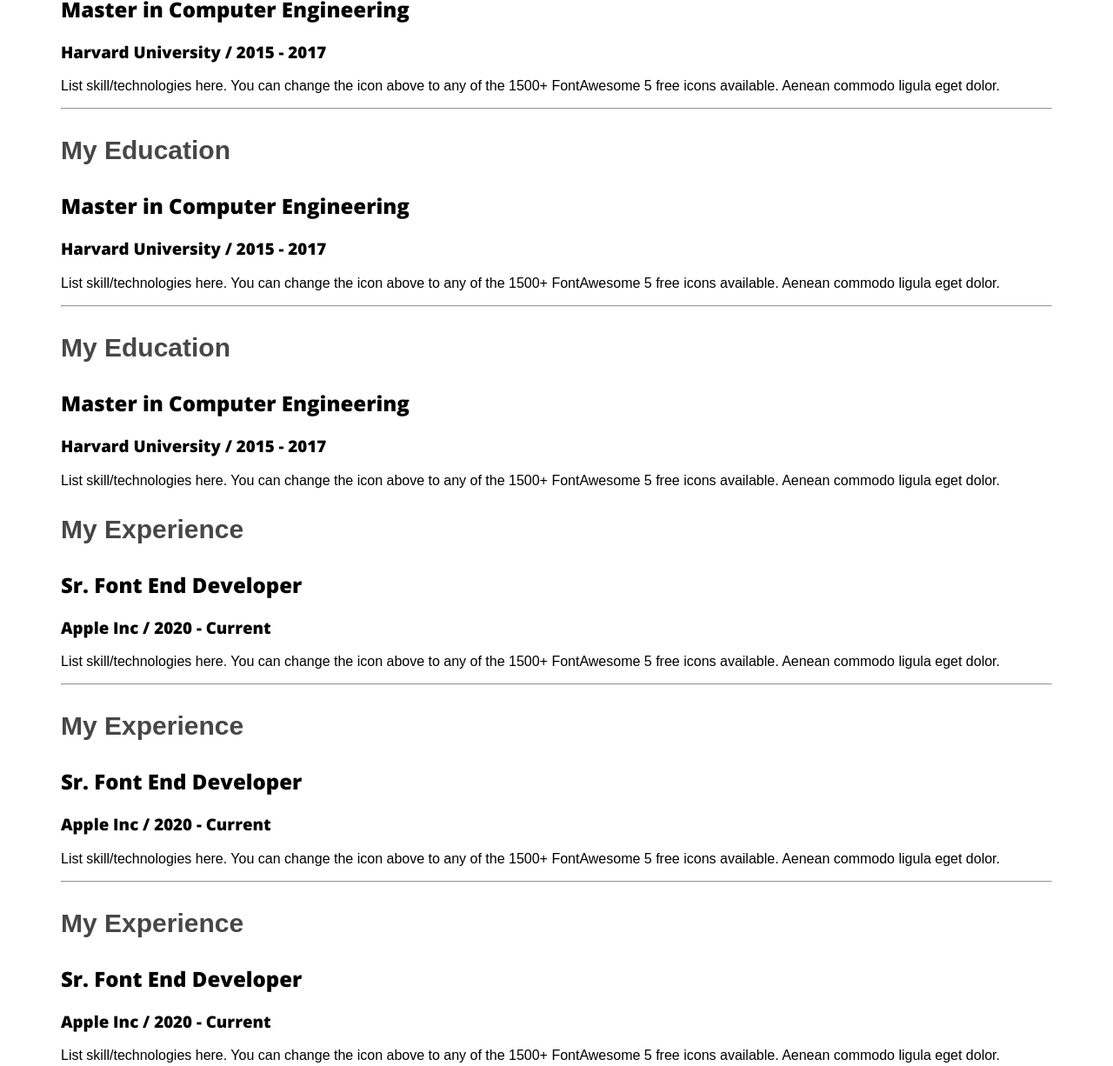
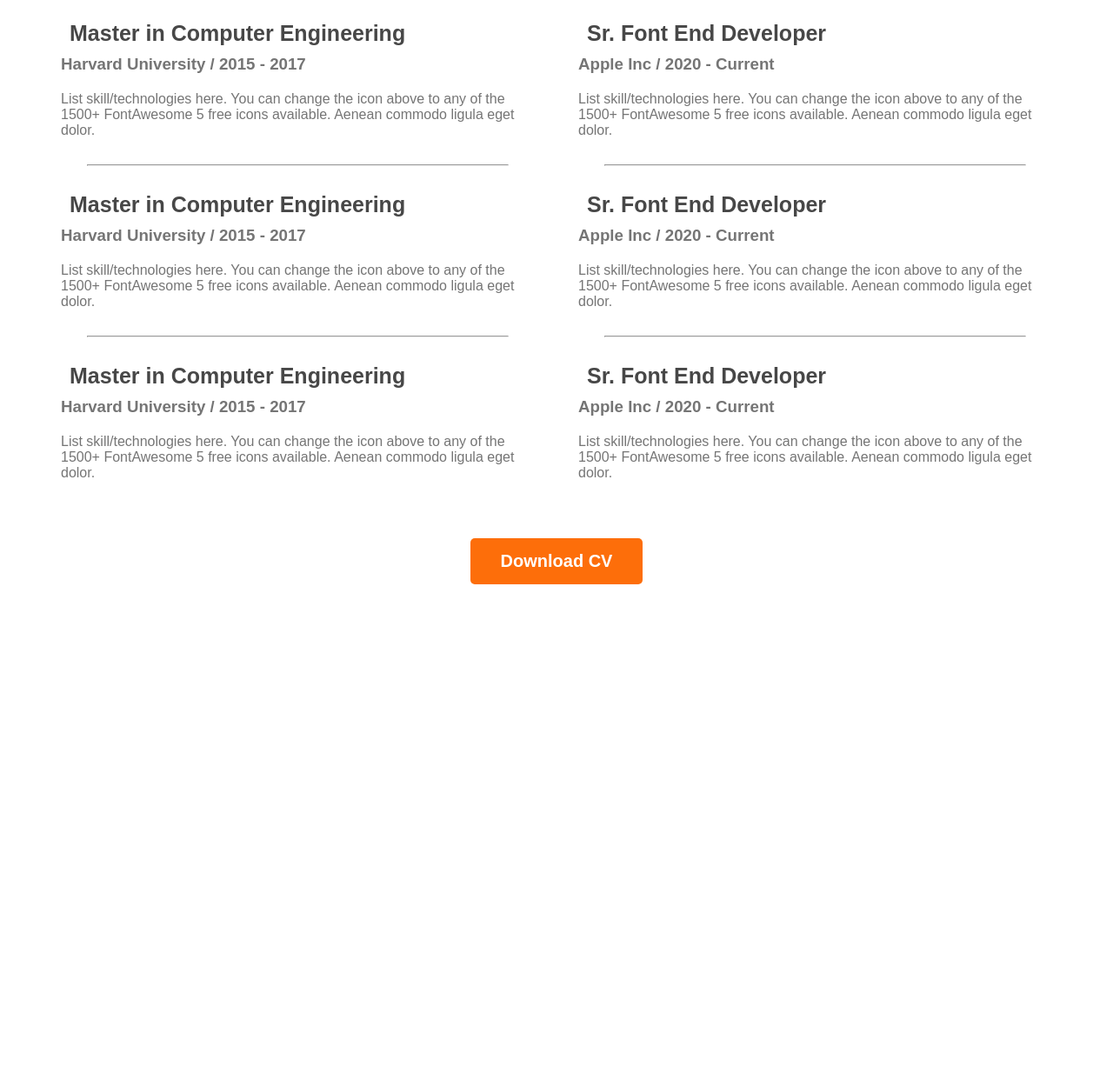
Before and after one commit to Nikita2x/web-developer-portfolio, a plain HTML site: page index.html in a window 1280 px wide. Shown: the part 2523-3749 px from the top of the page at 87% size. After the commit the page ends 3203 px from the top, so only its background shows below. Drawn offline with nearby package versions, Linux system fonts and the light colour scheme.

Commit message:
finished the resume section

```diff
--- a/index.css
+++ b/index.css
@@ -157,3 +157,29 @@ main section{
     font-size: 30px;
     font-weight: 700;
 }
+.resume-container{
+    display: flex;
+    gap: 50px;
+}
+.resume-item-title{
+    color: #474747;
+    font-family: sans-serif;
+    font-size: 25px;
+    font-weight: 700;
+    margin: 10px;
+}
+.resume-item-institute{
+    margin-bottom: 20px;
+    margin-top: 0;
+}
+.resume-item-institute, .resume-item-description{
+    color: #757575;
+    font-family: sans-serif;
+}
+.resume-container hr{
+    margin: 30px;
+}
+.download-cv{
+    text-align: center;
+    margin-top: 50px;
+}
--- a/index.html
+++ b/index.html
@@ -87,6 +87,7 @@
         <!--resume section-->
         <section>
             <h3 class="section-title">A summary of My Resume</h3>
+            <div class="resume-container">
             <div class="resume-column">
                 <h3 class="resume-column-title">My Education</h3>
                 <div class="resume-item">
@@ -95,20 +96,14 @@
                     <p class="resume-item-description">List skill/technologies here. You can change the icon above
                         to any of the 1500+ FontAwesome 5 free icons available. Aenean commodo ligula eget dolor.</p>
                 </div>
-            </div>
             <hr>
-            <div class="resume-column">
-                <h3 class="resume-column-title">My Education</h3>
                 <div class="resume-item">
                     <h2 class="resume-item-title">Master in Computer Engineering</h2>
                     <h3 class="resume-item-institute">Harvard University / 2015 - 2017</h3>
                     <p class="resume-item-description">List skill/technologies here. You can change the icon above
                         to any of the 1500+ FontAwesome 5 free icons available. Aenean commodo ligula eget dolor.</p>
                 </div>
-            </div>
             <hr>
-            <div class="resume-column">
-                <h3 class="resume-column-title">My Education</h3>
                 <div class="resume-item">
                     <h2 class="resume-item-title">Master in Computer Engineering</h2>
                     <h3 class="resume-item-institute">Harvard University / 2015 - 2017</h3>
@@ -124,26 +119,24 @@
                     <p class="resume-item-description">List skill/technologies here. You can change the icon above
                         to any of the 1500+ FontAwesome 5 free icons available. Aenean commodo ligula eget dolor.</p>
                 </div>
-            </div>
-                <hr>
-                <div class="resume-colmn">
-                    <h3 class="resume-column-title">My Experience</h3>
+                   <hr>
                     <div class="resume-item">
                         <h2 class="resume-item-title">Sr. Font End Developer</h2>
                         <h3 class="resume-item-institute">Apple Inc / 2020 - Current</h3>
                         <p class="resume-item-description">List skill/technologies here. You can change the icon above
                             to any of the 1500+ FontAwesome 5 free icons available. Aenean commodo ligula eget dolor.</p>
                     </div>
-                </div>
-                    <hr>
-                    <div class="resume-colmn">
-                        <h3 class="resume-column-title">My Experience</h3>
+                       <hr>
                         <div class="resume-item">
                             <h2 class="resume-item-title">Sr. Font End Developer</h2>
                             <h3 class="resume-item-institute">Apple Inc / 2020 - Current</h3>
                             <p class="resume-item-description">List skill/technologies here. You can change the icon above to any of the 1500+ FontAwesome 5 free icons available. Aenean commodo ligula eget dolor.</p>
                         </div>
-                    </div>
+            </div>
+            </div>
+            <div class="download-cv">
+                <button class="btn-primary">Download CV</button>
+            </div>
         </section>
     </main>
     <footer></footer>
```
